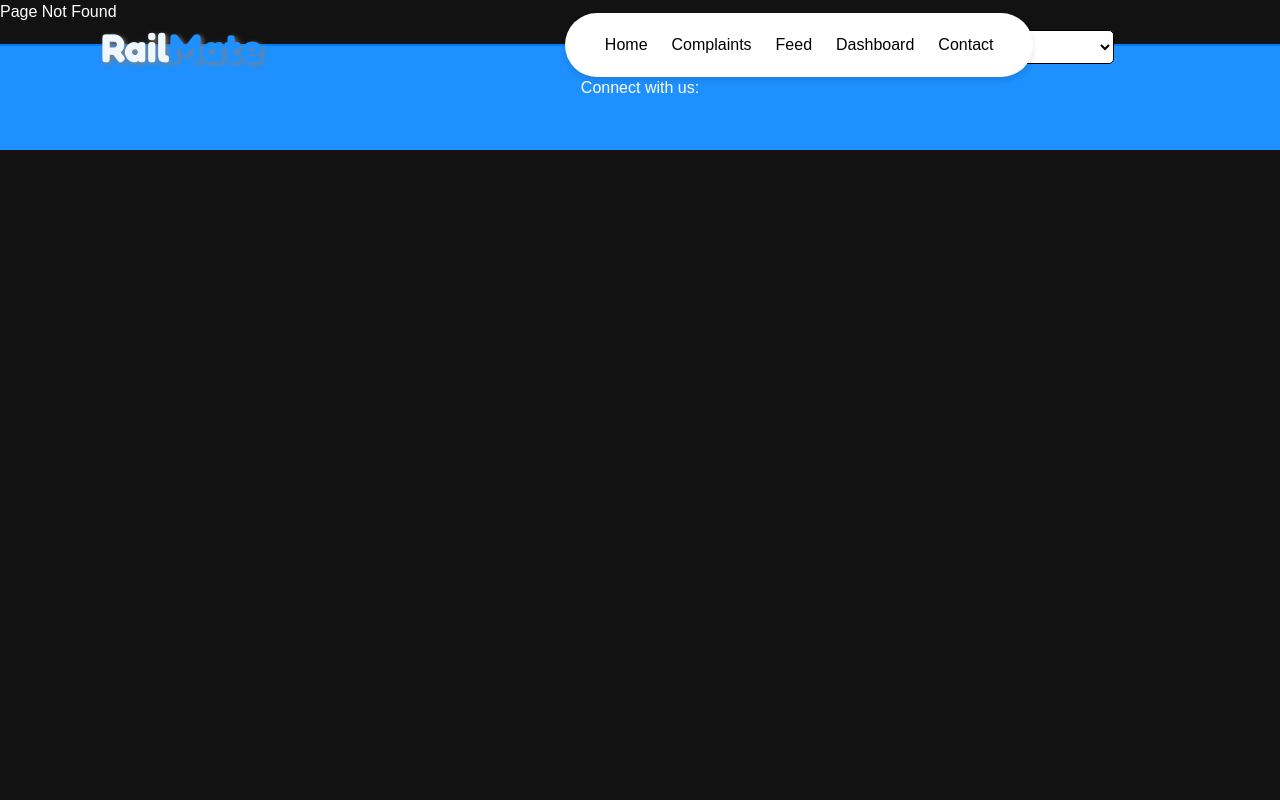
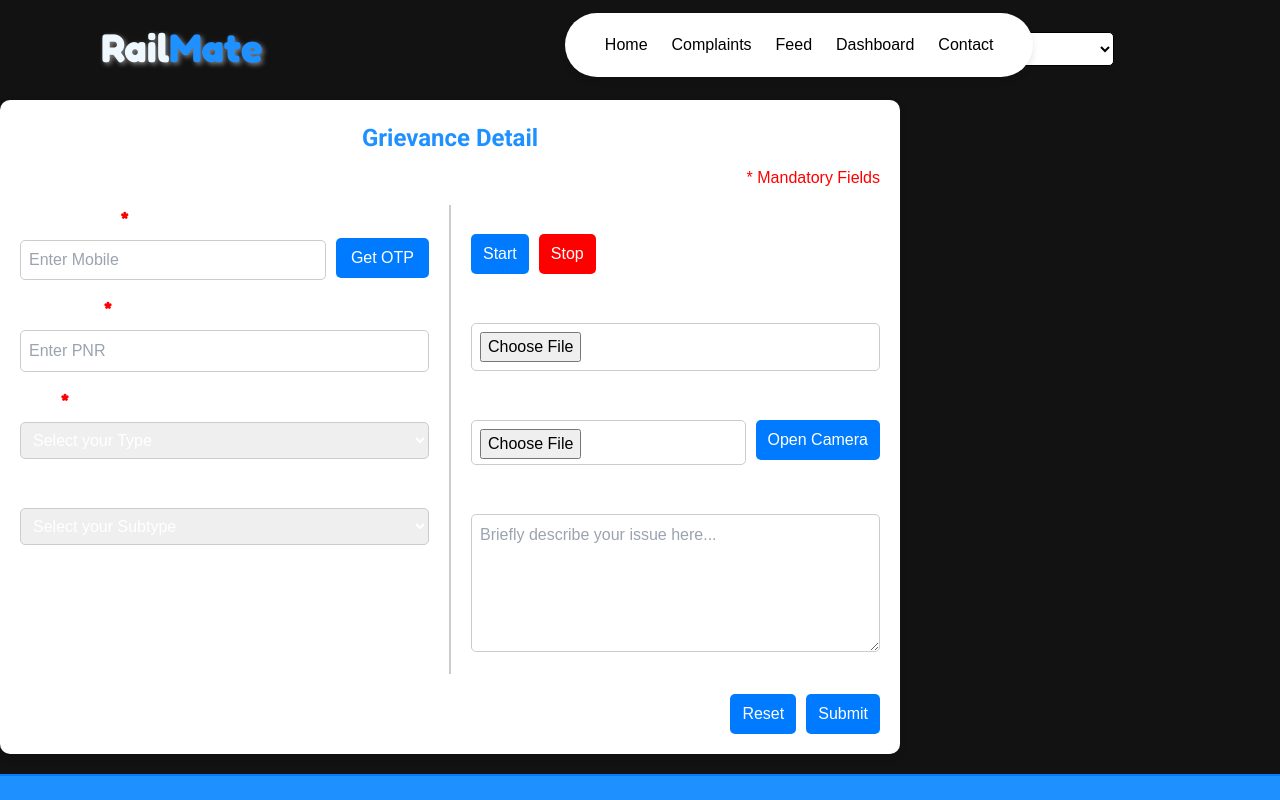
Before and after one commit to raikat105/rail-madad-complaint-registration, a React (Create React App) app in the folder frontend/: page /complaints in a window 1280 px wide. Built offline with nearby package versions, Linux system fonts and the light colour scheme.

Commit message:
New Form

```diff
--- a/frontend/src/App.js
+++ b/frontend/src/App.js
@@ -10,6 +10,7 @@ import Body from "./Home/Body";
 import Dashboard from "./Home/Dashboard";
 import Contact from "./Home/Contact";
 import Chat from "./Home/Chat";
+import Form from "./Home/Form";
 
 function App() {
   const location = useLocation();
@@ -43,6 +44,7 @@ function App() {
         <Route path="/register" element={<Register />} />
         <Route path="/dashboard" element={<Dashboard />} />
         <Route path="/contact" element={<Contact />} />
+        <Route path="/complaints" element={<Form />} />
         <Route path="*" element={<div>Page Not Found</div>} />
       </Routes>
       <Toaster />
--- a/frontend/src/Home/Dashboard.jsx
+++ b/frontend/src/Home/Dashboard.jsx
@@ -2,9 +2,12 @@ import React from "react";
 import { Link } from "react-router-dom";
 import "./Dashboard.css";
 import img from "../Assets/Profile.jpg";
+import Navbar from "../components/Navbar";
 
 const Dashboard = () => {
   return (
+    <>
+    <Navbar />
     <div className="dashboard-container">
       <div className="sidebar">
         <div className="profile">
@@ -32,6 +35,7 @@ const Dashboard = () => {
         </nav>
       </div>
     </div>
+    </>
   );
 };
 
--- a/frontend/src/Home/Form.css
+++ b/frontend/src/Home/Form.css
@@ -1,4 +1,4 @@
-body {
+/* body {
   font-family: Arial, sans-serif;
   background-color: #f4f4f4;
   margin: 0;
@@ -7,7 +7,7 @@ body {
   justify-content: center;
   align-items: center;
   height: 100vh;
-}
+} */
 
 .form-container {
   background: white;
```
